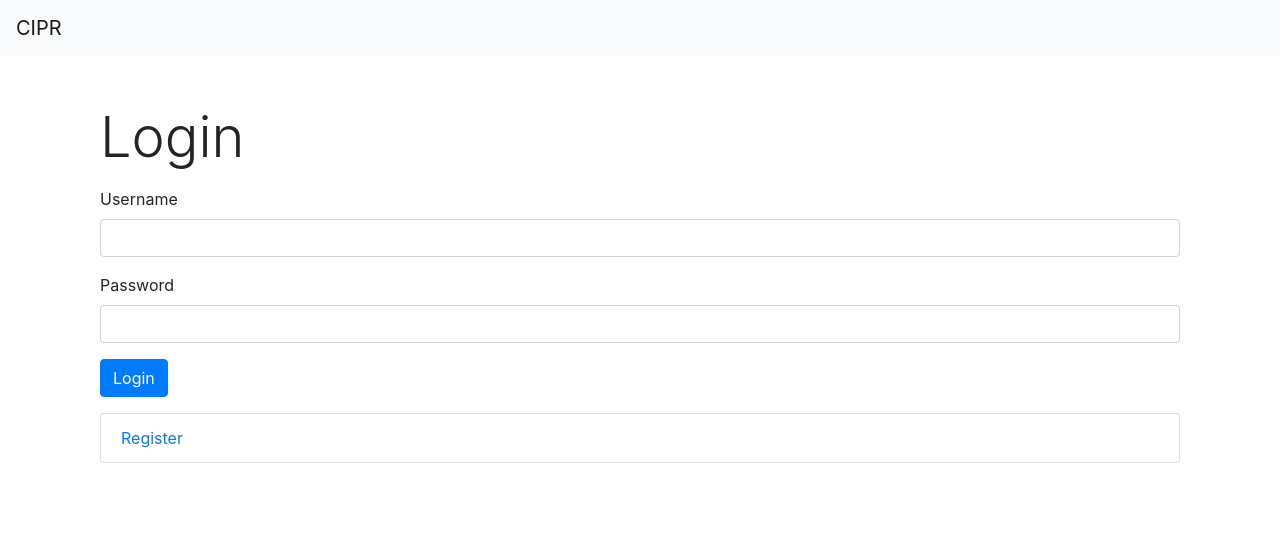
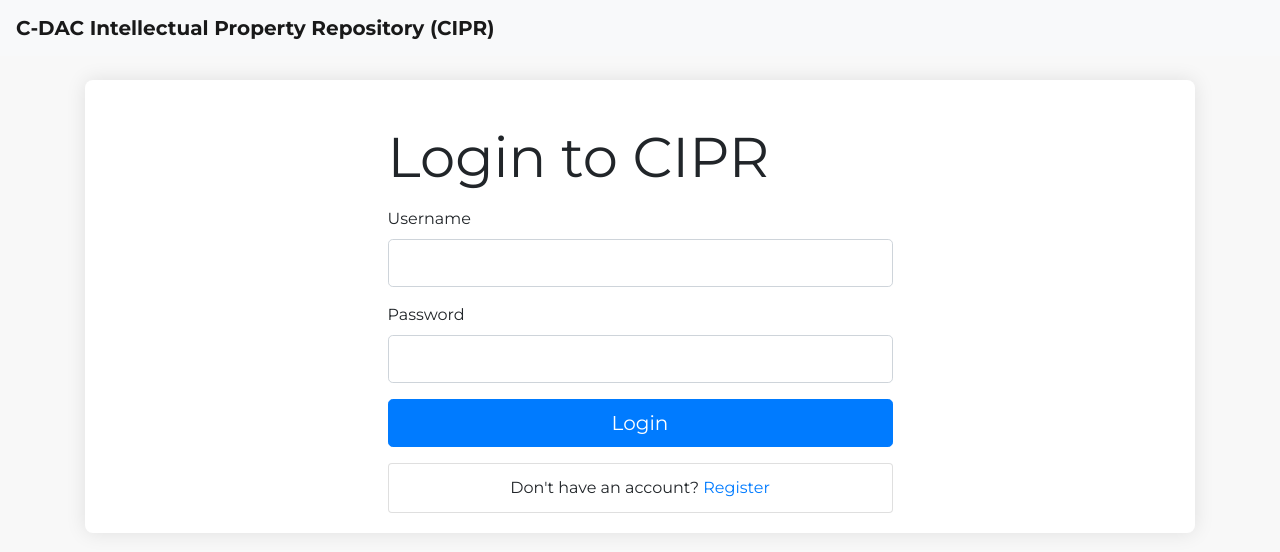
Before and after one commit to rahulchavan424/cipr, a Flask app: page /login in a window 1280 px wide. Shown: the top 552 px of the page. Run offline with Flask 3, Linux system fonts and the light colour scheme; some libraries are stand-ins or nearby versions.

Commit message:
Improved ui of all pages

```diff
--- a/forms.py
+++ b/forms.py
@@ -1,5 +1,5 @@
 from flask_wtf import FlaskForm
-from wtforms import StringField, TextAreaField, SubmitField, PasswordField, SelectField, MultipleFileField
+from wtforms import StringField, TextAreaField, SubmitField, PasswordField, SelectField, MultipleFileField, FileField
 from wtforms.validators import DataRequired, Email, EqualTo, Length
 
 class IPCreateForm(FlaskForm):
@@ -30,8 +30,12 @@ class RegistrationForm(FlaskForm):
     confirm_password = PasswordField('Confirm Password', validators=[DataRequired(), EqualTo('password')])
     submit = SubmitField('Register')
 
-
 class LoginForm(FlaskForm):
     username = StringField('Username', validators=[DataRequired()])
     password = PasswordField('Password', validators=[DataRequired()])
     submit = SubmitField('Login')
+
+class UserProfileForm(FlaskForm):
+    profile_picture = FileField('Profile Picture')
+    description = TextAreaField('Description', validators=[DataRequired()])
+    submit = SubmitField('Save Profile')
--- a/models.py
+++ b/models.py
@@ -18,6 +18,10 @@ class User(db.Model):
     password_hash = db.Column(db.String(128), nullable=False)
     registered_on = db.Column(db.DateTime, nullable=False, default=datetime.utcnow)
     auth_token = db.Column(db.String(32), unique=True, nullable=True)
+
+    # profile fields
+    profile_picture = db.Column(db.String(255))
+    description = db.Column(db.Text)
 
     def __init__(self, username, email, role, password):
         self.username = username
--- a/routes.py
+++ b/routes.py
@@ -1,11 +1,12 @@
 from flask import render_template, url_for, redirect, flash, request, session, jsonify
 from app import app, db
-from forms import IPCreateForm, IPSearchForm, RegistrationForm, LoginForm
+from forms import IPCreateForm, IPSearchForm, RegistrationForm, LoginForm, UserProfileForm
 from models import User, IP
 from auth import require_auth_token, require_role
 from roles import UserRole
 import os
 from werkzeug.utils import secure_filename
+from sqlalchemy import desc
 
 # file upload extensions
 ALLOWED_EXTENSIONS = {'pdf', 'doc', 'docx', 'txt'}
@@ -29,23 +30,19 @@ def get_subcategories():
 def home():
     form = IPSearchForm()
     search_results = []
+    auth_token = session.get('auth_token')
 
-    auth_token = session.get('auth_token')
     if auth_token:
         user = User.query.filter_by(auth_token=auth_token).first()
+
         if user:
-            # distinct categories from db
             category_choices = [(row.category, row.category) for row in db.session.query(IP.category).distinct()]
-
             category_choices.insert(0, ('', 'IP Category'))
-
             form.category.choices = category_choices
 
-            query = IP.query
+            query = IP.query.order_by(desc(IP.id))
 
-            # filter by category, subcategory and search query
             category = form.category.data
-
             if category and category != '':
                 query = query.filter_by(category=category)
 
@@ -57,7 +54,10 @@ def home():
 
             if form.is_submitted() and search_query:
                 query = query.filter(IP.short_description.ilike(f'%{search_query}%'))
-                search_results = query.all()
+
+            # limit query results
+            search_results = query.limit(5).all()
+
             return render_template('home.html', form=form, ips=search_results)
 
     flash('You need to be logged in to access this page.', 'info')
@@ -112,6 +112,7 @@ def login():
             # generate and store authentication token
             auth_token = user.generate_auth_token()
             session['auth_token'] = auth_token
+            session['username'] = username
 
             return redirect(url_for('home'))
         else:
@@ -160,3 +161,35 @@ def register():
         return redirect(url_for('login'))
 
     return render_template('register.html', form=form)
+
+@app.route('/user_profile/<username>', methods=['GET', 'POST'])
+@require_auth_token
+def user_profile(username):
+    user = User.query.filter_by(username=username).first()
+    if user:
+        form = UserProfileForm()
+
+        if form.validate_on_submit():
+            # Handle the form submission and update the user's profile data
+            user.description = form.description.data
+
+            # Handle profile picture upload
+            if form.profile_picture.data:
+                profile_picture = form.profile_picture.data
+                if allowed_file(profile_picture.filename):
+                    filename = secure_filename(profile_picture.filename)
+                    file_path = os.path.join(app.config['PROFILE_PICTURE_UPLOAD_FOLDER'], filename)
+                    profile_picture.save(file_path)
+                    user.profile_picture = file_path  # Save the file path to the user's profile_picture field
+
+            db.session.commit()
+            flash('Profile updated successfully!', 'success')
+            return redirect(url_for('user_profile', username=username))
+
+        # Pre-fill the form with the user's current profile data
+        form.description.data = user.description
+
+        return render_template('user_profile.html', form=form, user=user)
+    else:
+        flash('User not found.', 'error')
+        return redirect(url_for('home'))
--- a/templates/base.html
+++ b/templates/base.html
@@ -4,16 +4,49 @@
     <meta charset="UTF-8">
     <meta name="viewport" content="width=device-width, initial-scale=1.0">
     <title>CIPR</title>
+    <!-- Include Google Fonts -->
+    <link href="https://fonts.googleapis.com/css2?family=Montserrat:wght@400;700&display=swap" rel="stylesheet">
     <!-- Include Bootstrap CSS -->
-    <link rel="stylesheet" href="https://maxcdn.bootstrapcdn.com/bootstrap/4.5.2/css/bootstrap.min.css">
-    <!-- Include your custom CSS if needed -->
-    <!-- <link rel="stylesheet" href="custom.css"> -->
+    <link rel="stylesheet" href="https://stackpath.bootstrapcdn.com/bootstrap/4.5.2/css/bootstrap.min.css">
+    <!-- Include Font Awesome Icons -->
+    <link rel="stylesheet" href="https://cdnjs.cloudflare.com/ajax/libs/font-awesome/5.15.3/css/all.min.css">
+    <!-- Include your custom CSS for styling -->
+    <link rel="stylesheet" href="custom.css">
     <!-- Include JavaScript libraries if needed -->
     <!-- <script src="your-library.js"></script> -->
+    <style>
+        /* Custom CSS for styling */
+        body {
+            font-family: 'Montserrat', sans-serif;
+            background-color: #f8f8f8;
+        }
+        .navbar {
+            background-color: #ffffff;
+        }
+        .navbar-brand {
+            font-weight: 700;
+            color: #333;
+        }
+        .navbar-toggler-icon {
+            background-color: #333;
+        }
+        .navbar-nav .nav-link {
+            color: #555;
+        }
+        .navbar-nav .nav-link:hover {
+            color: #333;
+        }
+        .content {
+            background-color: #ffffff;
+            padding: 20px;
+            border-radius: 8px;
+            box-shadow: 0 0 20px rgba(0, 0, 0, 0.1);
+        }
+    </style>
 </head>
 <body>
     <nav class="navbar navbar-expand-lg navbar-light bg-light">
-        <a class="navbar-brand" href="/">CIPR</a>
+        <a class="navbar-brand" href="/">C-DAC Intellectual Property Repository (CIPR)</a>
         <button class="navbar-toggler" type="button" data-toggle="collapse" data-target="#navbarNav" aria-controls="navbarNav" aria-expanded="false" aria-label="Toggle navigation">
             <span class="navbar-toggler-icon"></span>
         </button>
@@ -21,7 +54,17 @@
             <ul class="navbar-nav ml-auto">
                 {% if session.auth_token %}
                     <li class="nav-item">
-                        <button class="btn btn-danger" onclick="performLogout()">Logout</button>
+                        <a class="nav-link" href="{{ url_for('ip_create') }}"><i class="fas fa-plus"></i> Create IP</a>
+                    </li>
+                    <li class="nav-item dropdown mr-5">
+                        <a class="nav-link dropdown-toggle" href="#" id="userDropdown" role="button" data-toggle="dropdown" aria-haspopup="true" aria-expanded="false">
+                            <i class="fas fa-user"></i>
+                        </a>
+                        <div class="dropdown-menu" aria-labelledby="userDropdown">
+                            <a class="dropdown-item" href="{{ url_for('user_profile', username=session.username) }}"><i class="fas fa-user-circle"></i> Profile</a>
+                            <div class="dropdown-divider"></div>
+                            <button class="dropdown-item" onclick="performLogout()"><i class="fas fa-sign-out-alt"></i> Logout</button>
+                        </div>
                     </li>
                 {% endif %}
             </ul>
@@ -51,7 +94,7 @@
     <!-- Include Bootstrap JS and jQuery -->
     <script src="https://code.jquery.com/jquery-3.5.1.slim.min.js"></script>
     <script src="https://cdn.jsdelivr.net/npm/@popperjs/core@2.11.6/dist/umd/popper.min.js"></script>
-    <script src="https://maxcdn.bootstrapcdn.com/bootstrap/4.5.2/js/bootstrap.min.js"></script>
+    <script src="https://stackpath.bootstrapcdn.com/bootstrap/4.5.2/js/bootstrap.min.js"></script>
 
     <script>
         function performLogout() {
--- a/templates/login.html
+++ b/templates/login.html
@@ -2,24 +2,24 @@
 
 {% block content %}
     <div class="container mt-4">
-        <div class="row">
-            <div class="col">
-                <h1 class="display-4">Login</h1>
+        <div class="row justify-content-center">
+            <div class="col-md-6">
+                <h1 class="display-4">Login to CIPR</h1>
                 <form method="POST" class="mt-3">
                     {{ form.hidden_tag() }}
                     <div class="form-group">
                         {{ form.username.label }}
-                        {{ form.username(class="form-control", size=20, required=true) }}
+                        {{ form.username(class="form-control form-control-lg", required=true) }}
                     </div>
                     <div class="form-group">
                         {{ form.password.label }}
-                        {{ form.password(class="form-control", required=true) }}
+                        {{ form.password(class="form-control form-control-lg", required=true) }}
                     </div>
-                    <button type="submit" class="btn btn-primary">Login</button>
+                    <button type="submit" class="btn btn-primary btn-block btn-lg">Login</button>
                 </form>
                 <ul class="list-group mt-3">
-                    <li class="list-group-item">
-                        <a href="{{ url_for('register') }}">Register</a>
+                    <li class="list-group-item text-center">
+                        Don't have an account? <a href="{{ url_for('register') }}">Register</a>
                     </li>
                 </ul>
             </div>
--- a/templates/register.html
+++ b/templates/register.html
@@ -4,7 +4,7 @@
     <div class="container mt-4">
         <div class="row">
             <div class="col">
-                <h1 class="display-4">Registration</h1>
+                <h1 class="display-4">Register for CIPR</h1>
                 <form method="POST" class="mt-3">
                     {{ form.hidden_tag() }}
                     <div class="form-group">
@@ -31,7 +31,7 @@
                 </form>
                 <ul class="list-group mt-3">
                     <li class="list-group-item">
-                        <a href="{{ url_for('login') }}">Login</a>
+                        Already have an account? <a href="{{ url_for('login') }}">Login</a>
                     </li>
                 </ul>
             </div>
```
Also changed, not shown: templates/home.html (+28 -15 lines), templates/ip_create.html (+4 -4 lines), templates/user_profile.html (added, +77 -0 lines), instance/cipr.db, templates/ip_detail.html (line endings or trailing spaces).
